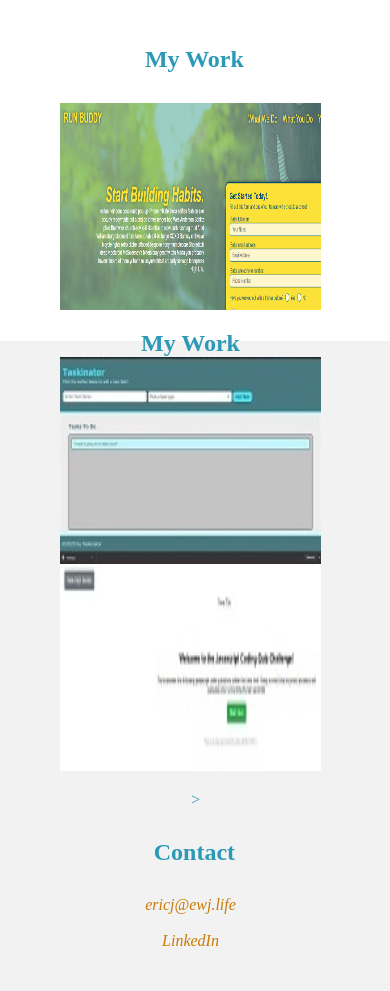
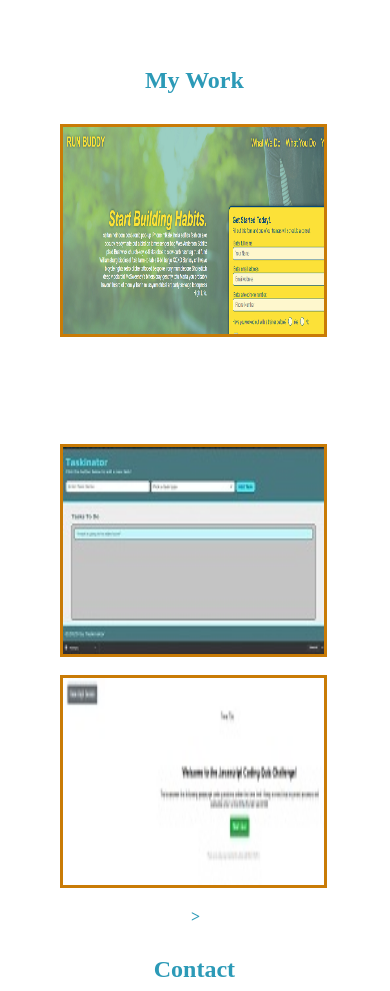
Before and after one commit to ejccna72/portfolio, a plain HTML site: page index.html in a window 390 px wide. Shown: the part 1009-2000 px from the top of the page. Before the commit the page ends 1959 px from the top, so only its background shows below. Drawn offline with Linux system fonts and the light colour scheme.

Commit message:
added picture and 2 more projects

```diff
--- a/assets/css/style.css
+++ b/assets/css/style.css
@@ -21,6 +21,7 @@ div {
     color: #2C9AB7;
     font-size: 16px;
     text-align: center;
+    font-weight: bolder;
 }
 
 
@@ -48,9 +49,8 @@ section {
 .container {
 	margin-left: auto;
 	margin-right: auto;
-
 	background-color: #FFFFFF;
-
+  height: 1200px;
 }
 
 /* Banner  */
@@ -138,6 +138,7 @@ ul li:hover a {
     margin-left: auto;
 	  margin-right: 50px;
     margin-bottom: 20px;
+    margin-top: 20px;
     justify-content: start
   }
 
@@ -153,6 +154,13 @@ ul li:hover a {
 .section-title {
     color: #2C9AB7;
 
+    text-align: center;
+    padding: 30px;
+    margin-right: 100px;
+  }
+
+  .section-title2 {
+    color: #ffffff;
     text-align: center;
     padding: 30px;
     margin-right: 100px;
@@ -205,6 +213,10 @@ ul li:hover a {
     #mainbody {
       max-width: 90%;
     }
+
+    .container {
+      height: 1250px;
+    }
   }
 
   /* MEDIA QUERY FOR SCREENS 768px AND SMALLER */
@@ -212,7 +224,7 @@ ul li:hover a {
   @media screen and (max-width: 768px) {
 
     .container {
-
+      height: 2000px;
     }
 
     .flex-container {
@@ -225,7 +237,7 @@ ul li:hover a {
   @media screen and (max-width: 575px) {
 
     .container {
-      height: 1350px;
+      height: 2200px;
     }
 
     #mainbody {
@@ -247,6 +259,6 @@ ul li:hover a {
 
  .container {
   padding-left: 0px;
-  height: 1360px;
+  height: 2200px;
  }
 }
--- a/index.html
+++ b/index.html
@@ -16,10 +16,10 @@
         <div id="mainbody">
         <header id="hero">
             <h1 class="logo">Eric Johnson Consulting</h1>
+
             </a>
             <nav>
             <ul>
-                <li><img src="./assets/images/mypic.jpg" class="circular_image"></li>
                 <li><a href="#hero">HOME</a></li>
                 <li><a href="#about">ABOUT</a></li>
                 <li> <a href="#contact">CONTACT</a></li>
@@ -32,23 +32,26 @@
                 <img src="./assets/images/blue-bars2.jpg" alt="blue diagnol bars">
                 <div class="bottom-right">
                     <h2>Welcome to the absolutely AWESOME home of Eric Johnson Consulting</h2>
+
                 </div>
 			</div>
         </article>
         <article>
             <div class="flex-container" id="about">
                 <div><h2 class="section-title">About Me</h2></div>
+                <img src="./assets/images/mypic.jpg">
                 <div>Hello There! My name is Eric Johnson and I am very happy you are visiting my portfolio site. I am a Network Engineer by trade of 30 years. I decided to take a Full Stack Dev Bootcamp at University of Berkeley Online. This portfolio will grow as time presents more projects. I hope you will visit often and once we get our comments section up, please don't hesitate to send us a message, request or whatever you wish.</div>
             </div>
             <div class="flex-container" id="work">
                 <div><h2 class="section-title">My Work</h2></div>
-                <div><a href="https://ejccna72.github.io/runbuddy/"><img src="./assets/images/runbuddyscreen.png"  target="_blank" alt="Run Buddy Screenshot"></a></div>
+                <div><a href="https://ejccna72.github.io/runbuddy/" target="_blank"><img src="./assets/images/runbuddyscreen.png" alt="Run Buddy Screenshot" border="3px"></a></div>
             </div>
 
             <div class="flex-container2">
                 <div><h2 class="section-title2">My Work</h2></div>
-                <div><img src="./assets/images/taskinator.jpg"></div>
-                <div><img src="./assets/images/codingquiz.jpg"></div>
+                <div><a href="https://ejccna72.github.io/Taskinator/" target="_blank"><img src="./assets/images/taskinator.jpg" alt="Taskinator Screenshot" border="3px"></a></div>
+                <div>&nbsp;&nbsp;&nbsp;&nbsp;&nbsp;&nbsp;&nbsp;</div>
+                <div><a href="https://ejccna72.github.io/codingquiz/" target="_blank"><img src="./assets/images/codingquiz.jpg" alt="Coding Quiz Screenshot" border="3px"></a></div>
             </div>>
 
 
```
